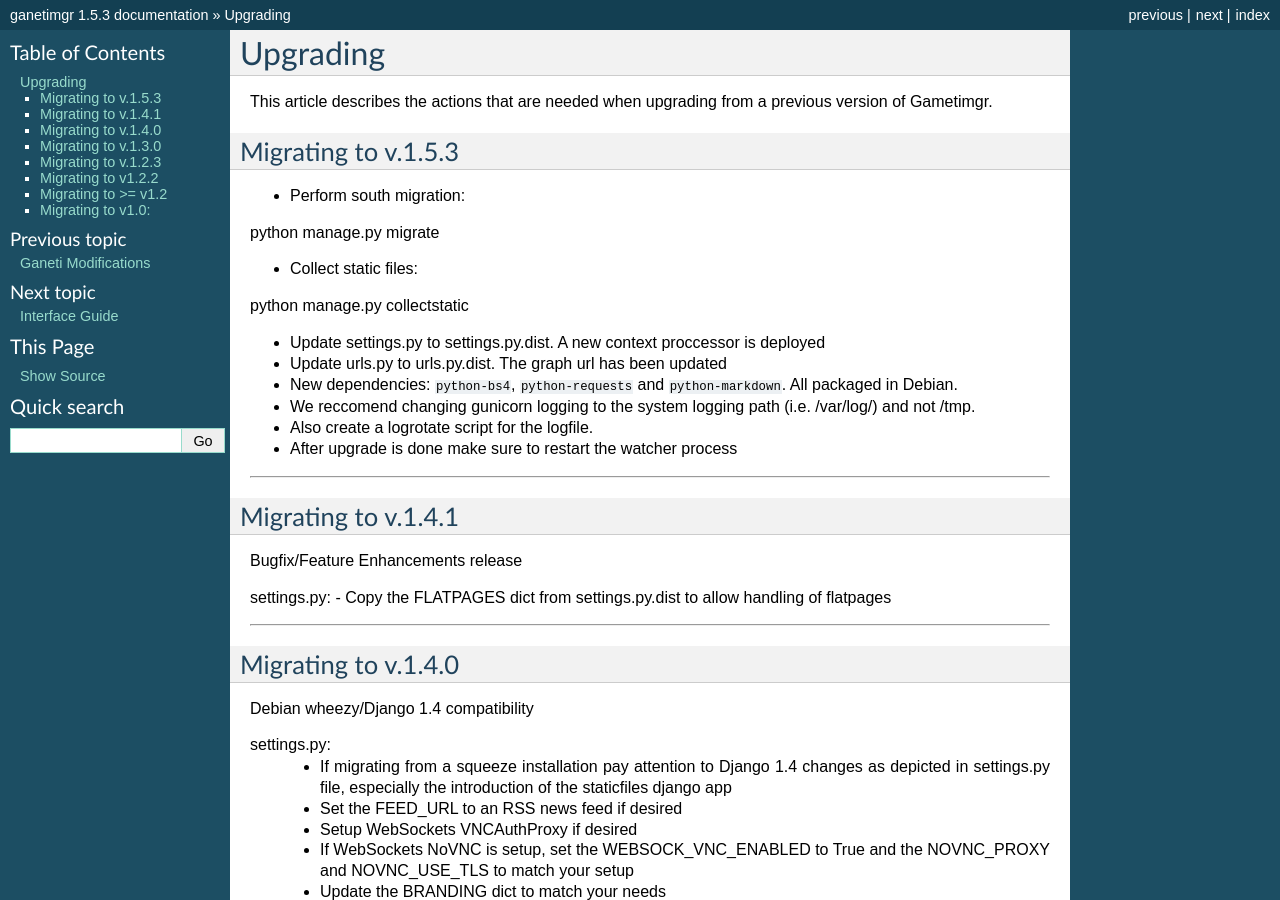
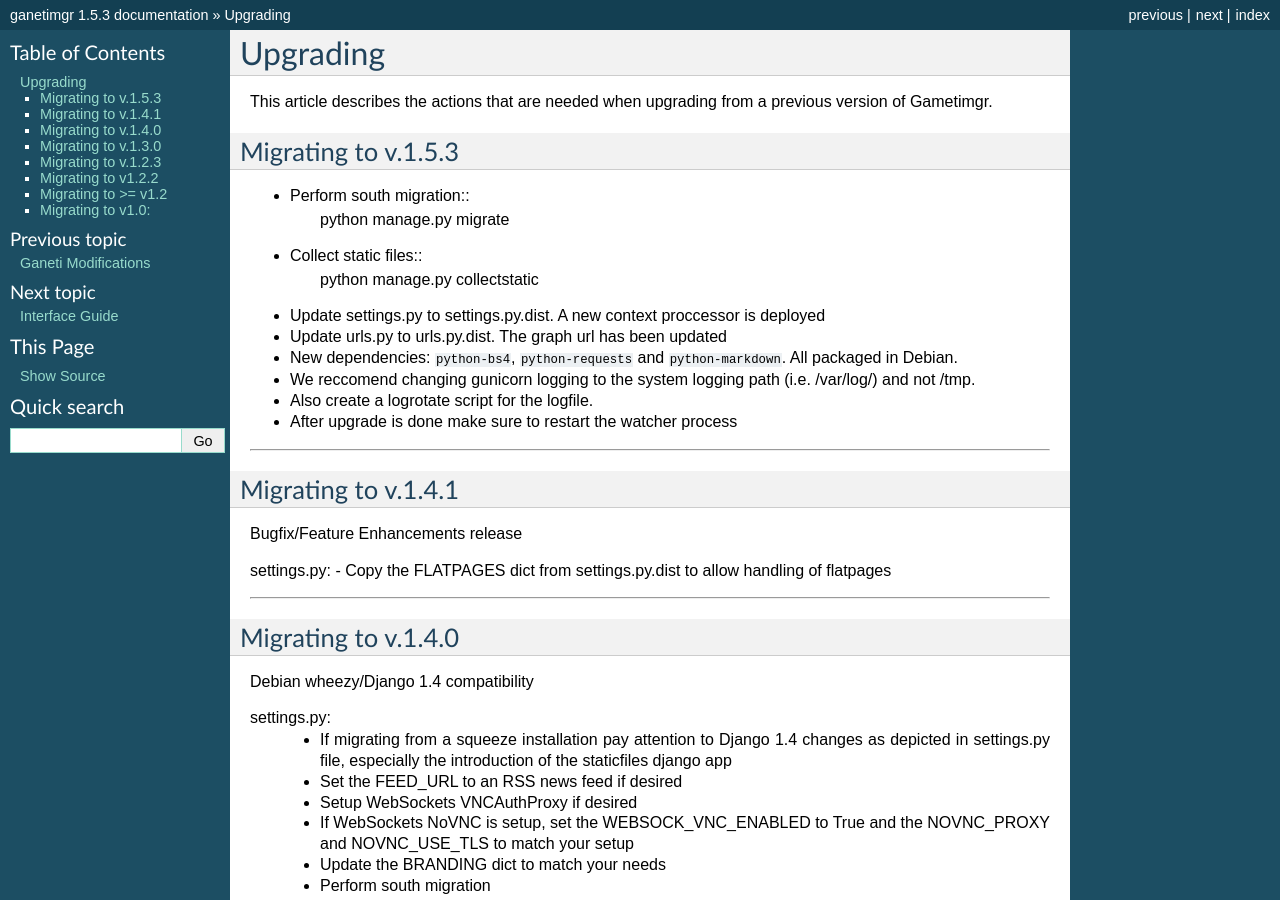
Before and after one commit to grnet/ganetimgr, a Sphinx documentation site: the page built from docs/source/upgrade.rst, in a window 1280 px wide and 900 px high. Built offline with Sphinx 7.4.7, drawn with Linux system fonts in a browser that asks for light colours; some of the changed lines change nothing that is shown; some of the changed text lies outside the part shown.

Commit message:
Fix sphinx doc warnings

````diff
--- a/docs/source/upgrade.rst
+++ b/docs/source/upgrade.rst
@@ -8,12 +8,10 @@
 --------------------
 
 - Perform south migration::
-
-python manage.py migrate
+    python manage.py migrate
 
 - Collect static files::
-
-python manage.py collectstatic
+    python manage.py collectstatic
 
 - Update settings.py to settings.py.dist. A new context proccessor is deployed
 - Update urls.py to urls.py.dist. The graph url has been updated
@@ -66,6 +64,7 @@
 --------------------
 
 - Make sure to include `HELPDESK_INTEGRATION_JAVASCRIPT_PARAMS` in settings.py.
+
 If you deploy Jira and want to set custom javascript parameters, set
 ```
 HELPDESK_INTEGRATION_JAVASCRIPT_PARAMS = { 'key' : 'value' # eg. 'customfield_23123': '1stline' }
@@ -100,8 +99,9 @@
 
 - install python-ipaddr lib
 - update settings.py and urls.py with latest changes from dist files
-Run:
-manage.py migrate
+
+Run::
+    manage.py migrate
 
 If your web server is nginx, consider placing:
 ```
````
